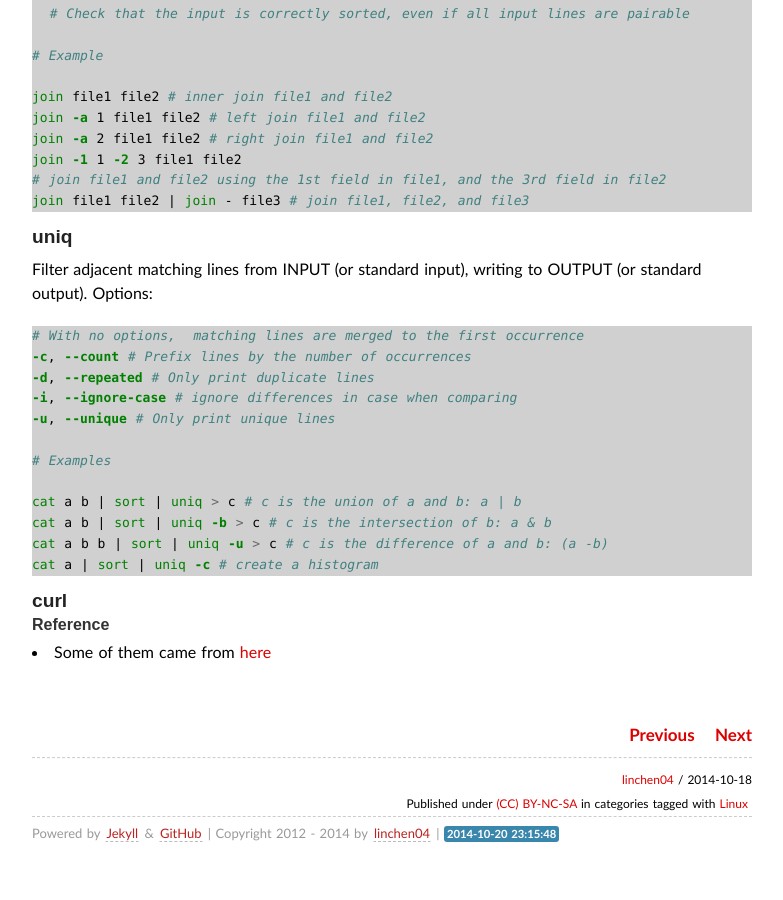
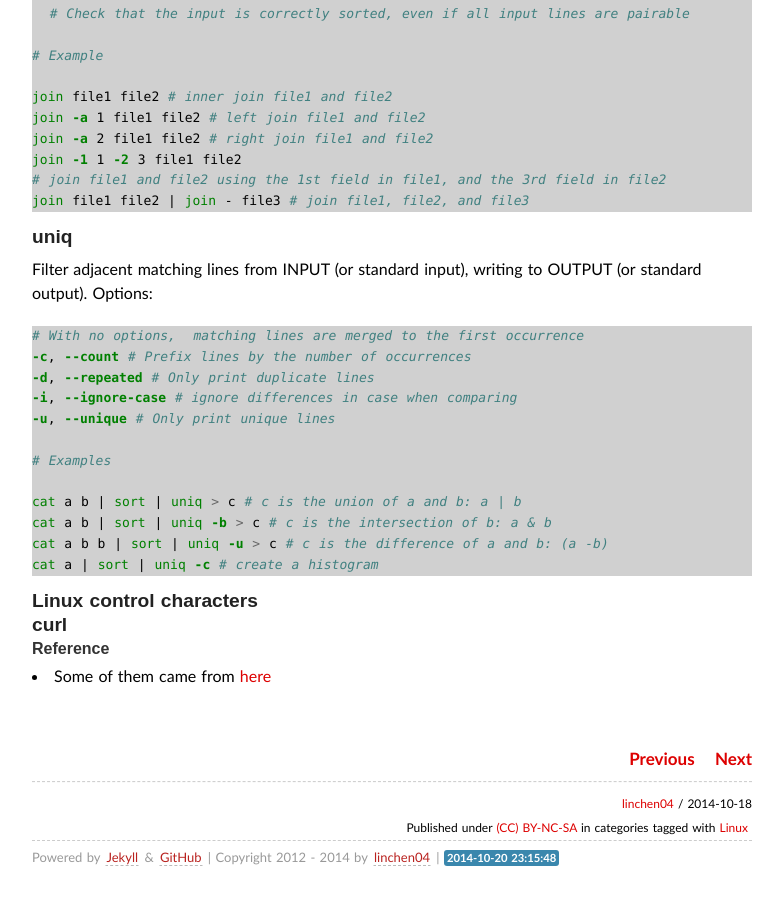
Before and after one commit to lchenn/linchen04.github.io, a Jekyll site: the page built from _posts/2014-10-18-frequently-used-linux-commands.md, in a window 1280 px wide and 900 px high, scrolled down 4259 px. Shown: the whole window, without its empty margins (248-1031 px from the left). Built offline with Jekyll 4.4.1, drawn with Linux system fonts in a browser that asks for light colours; some web fonts are replaced; Markdown is read by kramdown in place of the engine named in the settings; comment, search, counter and statistics services are not loaded; before the commit the page ends 5135 px from its top, so only the background shows below that.

Commit message:
Added a section to process

````diff
--- a/_posts/2014-10-18-frequently-used-linux-commands.md
+++ b/_posts/2014-10-18-frequently-used-linux-commands.md
@@ -276,6 +276,7 @@ cat a b b | sort | uniq -u > c # c is the difference of a and b: (a -b)
 cat a | sort | uniq -c # create a histogram
 ```
 
+### Linux control characters
 
 
 ### curl
````
